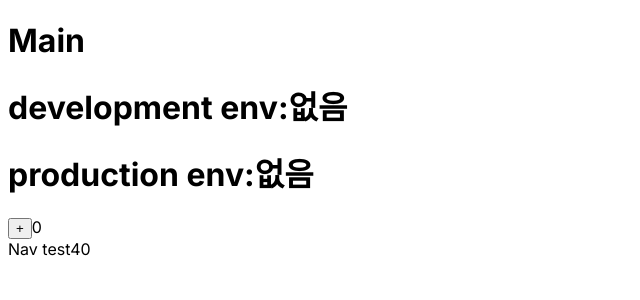
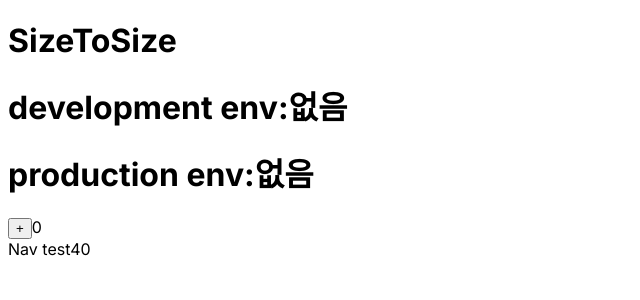
Before and after one commit to 2taesung/SizeToSize, a Next.js app: page / in a window 1280 px wide. Shown: the top 300 px of the page, without its empty margins (0-640 px from the left). Built offline with nearby package versions, Linux system fonts and the light colour scheme.

Commit message:
changing: main page h1 tag ;

```diff
--- a/src/app/page.tsx
+++ b/src/app/page.tsx
@@ -20,7 +20,7 @@ export default function Page() {
 
   return (
     <main>
-      <h1>Main</h1>
+      <h1>SizeToSize</h1>
       <h1>development env:{process.env.NEXT_PUBLIC_TEST_DEV || '없음'}</h1>
       <h1>
         production env:{process.env.NEXT_PUBLIC_TEST_PRODUCTION || '없음'}
```
Also changed, not shown: 1 other file (tests, documents, lock files or other folders).
